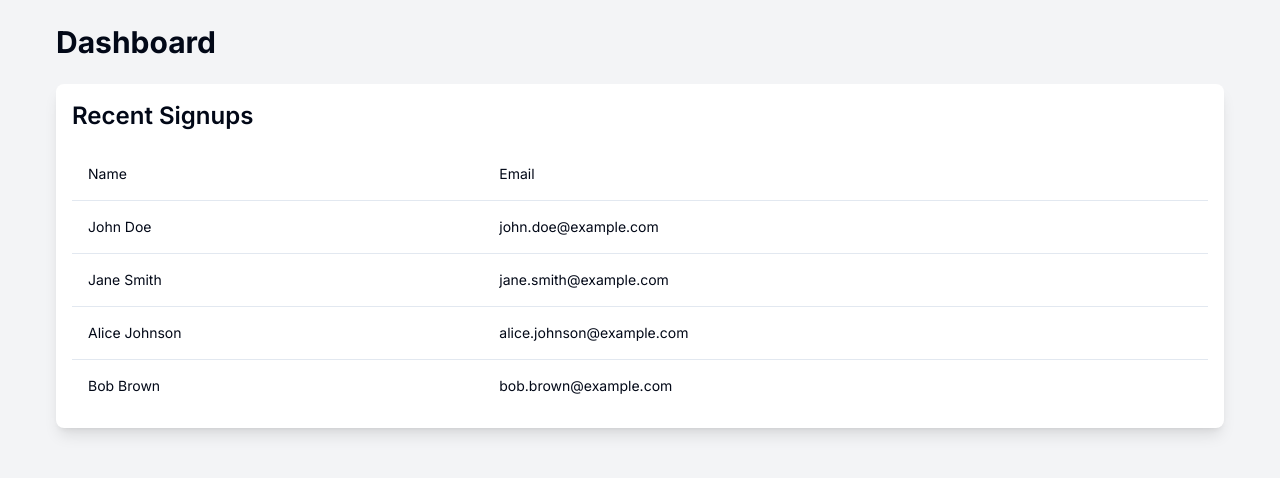
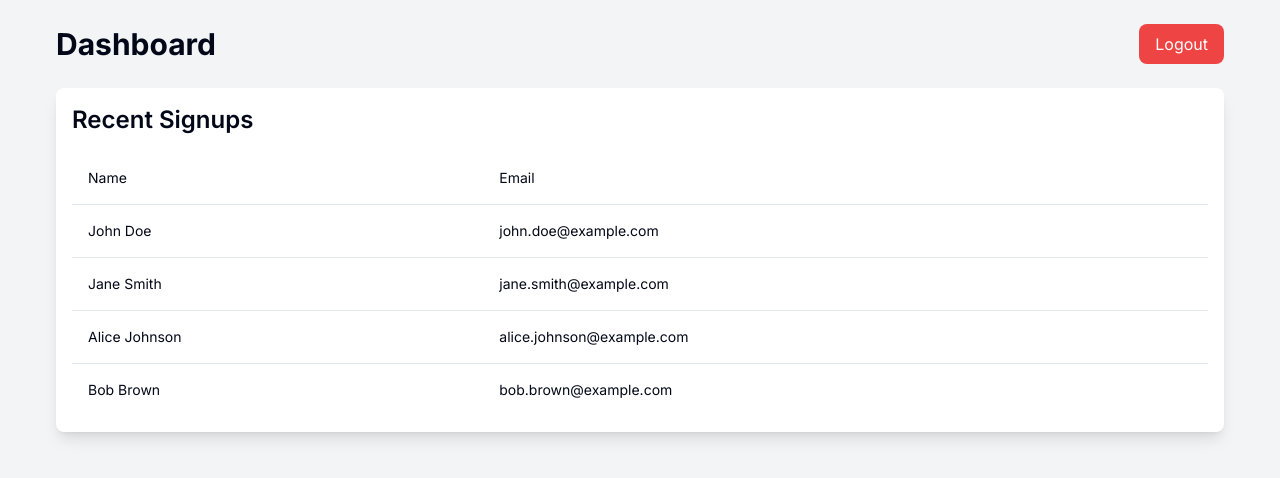
Before and after one commit to zohaibahmad12/Next-Authentication, a Next.js app: page / in a window 1280 px wide. Shown: the top 478 px of the page. Built offline with nearby package versions, Linux system fonts and the light colour scheme; no server answers.

Commit message:
signout implemented

```diff
--- a/actions/user.js
+++ b/actions/user.js
@@ -3,7 +3,7 @@ import connectDB from "@/lib/db";
 import { User } from "@/models/User";
 import { redirect } from "next/navigation";
 import { hash } from "bcryptjs";
-import { signIn } from "@/auth";
+import { signIn, signOut } from "@/auth";
 export const signupUser = async (formData) => {
   const name = formData.get("name");
   const email = formData.get("email");
@@ -35,3 +35,7 @@ export const googleLogin = async () => {
   await signIn("google", { redirect: false });
   redirect("/");
 };
+
+export const signoutUser = async () => {
+  await signOut({ redirectTo: "/login" });
+};
--- a/app/page.js
+++ b/app/page.js
@@ -1,3 +1,4 @@
+import { signoutUser } from "@/actions/user";
 import {
   Table,
   TableHeader,
@@ -5,6 +6,7 @@ import {
   TableRow,
   TableCell,
 } from "@/components/ui/table";
+
 const recentSignups = [
   { name: "John Doe", email: "john.doe@example.com" },
   { name: "Jane Smith", email: "jane.smith@example.com" },
@@ -16,7 +18,17 @@ const HomePage = () => {
   return (
     <div className="min-h-screen bg-gray-100 p-6">
       <div className="container mx-auto">
-        <h1 className="text-3xl font-bold mb-6">Dashboard</h1>
+        <div className="flex justify-between items-center mb-6">
+          <h1 className="text-3xl font-bold">Dashboard</h1>
+          <form action={signoutUser}>
+            <button
+              type="submit"
+              className="bg-red-500 text-white px-4 py-2 rounded-lg hover:bg-red-600"
+            >
+              Logout
+            </button>
+          </form>
+        </div>
 
         {/* Recent Signups Table */}
         <div className="bg-white shadow-lg rounded-lg p-4">
```
